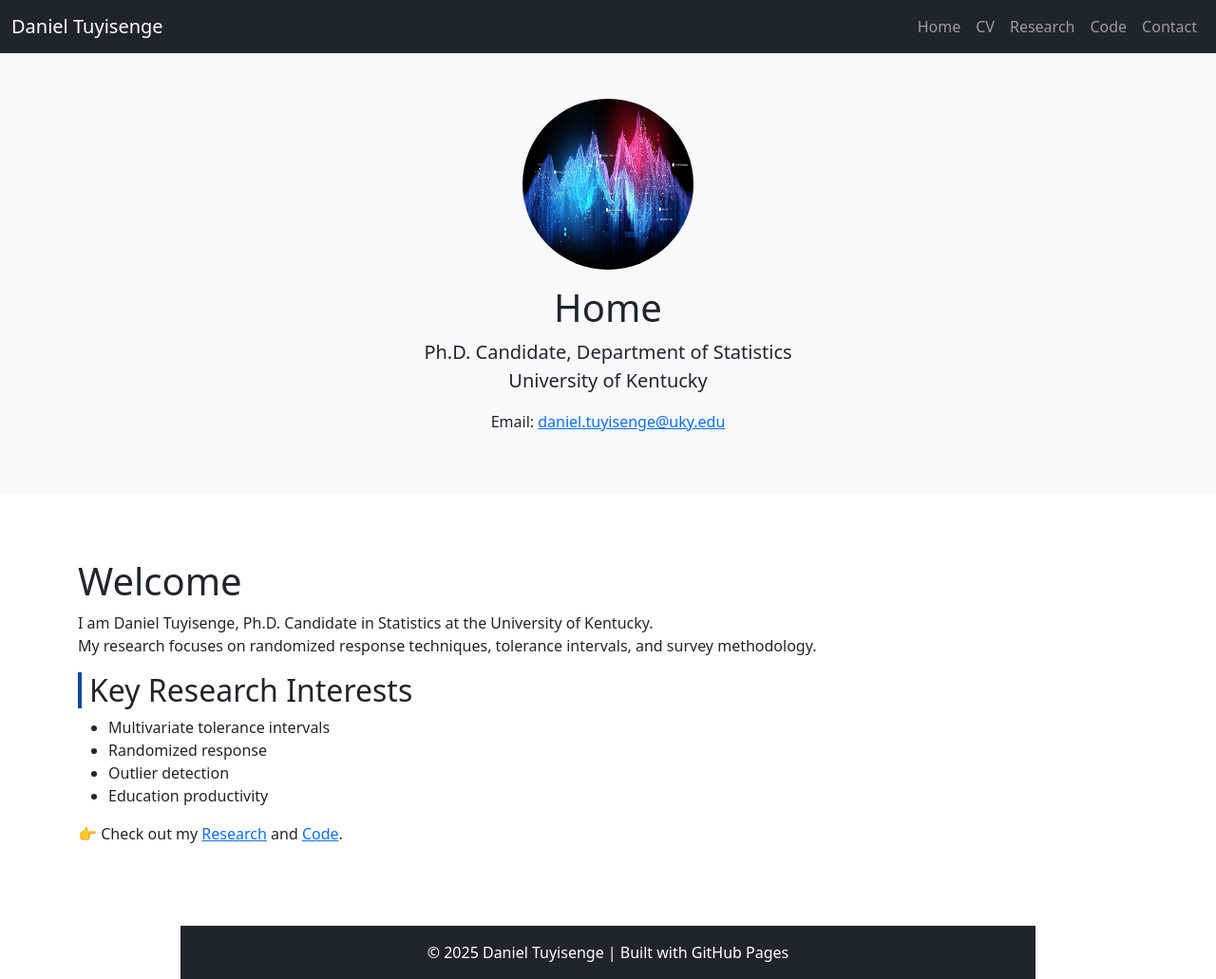
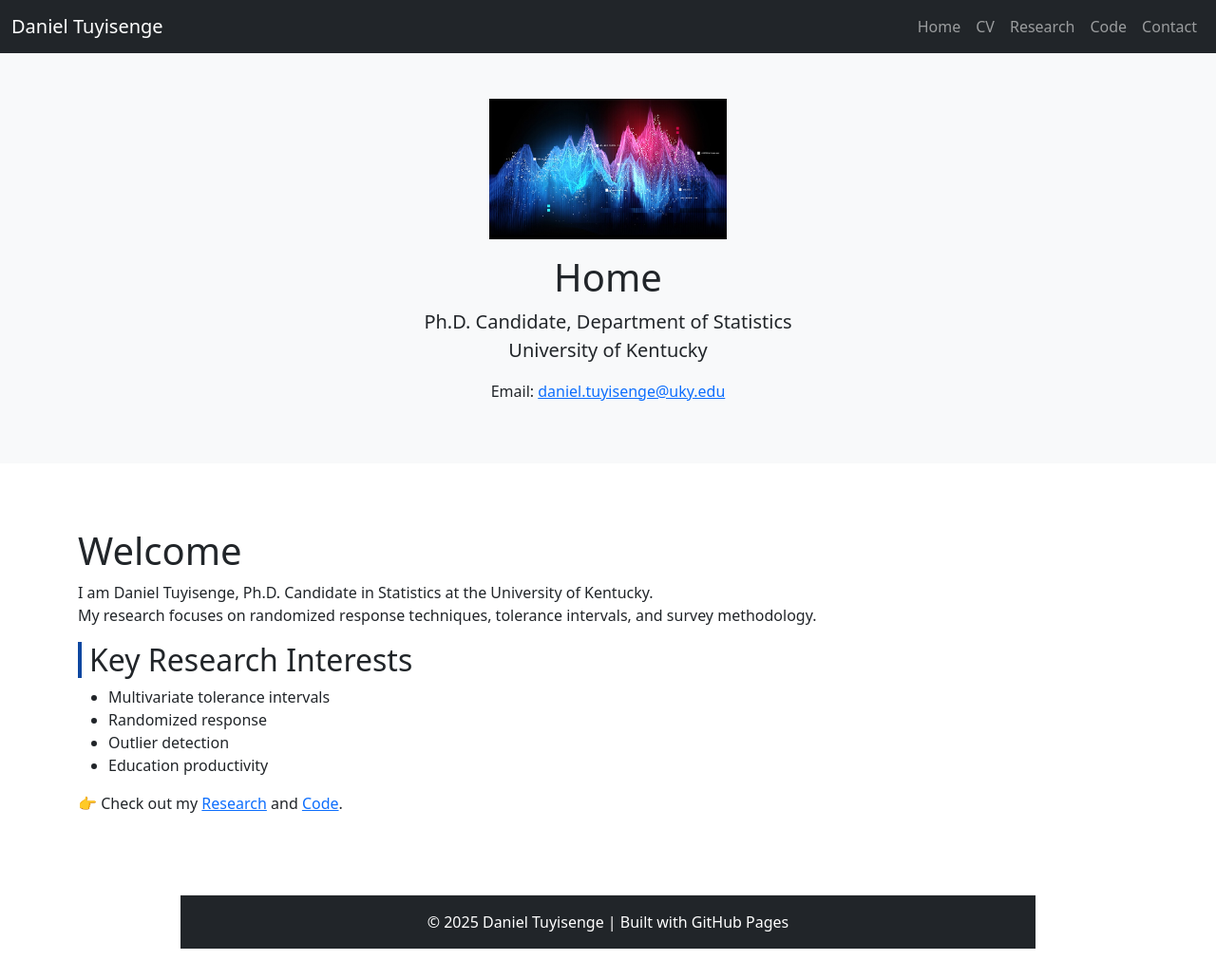
Before and after one commit to danieltuyisenge/danieltuyisenge.github.io, a Jekyll site: the page built from index.md, in a window 1280 px wide. Shown: the whole page at 95% size. Built offline with Jekyll 4.4.1, drawn with Linux system fonts in a browser that asks for light colours; after the commit the page ends 999 px from its top, so only the background shows below that.

Commit message:
Update default.html

```diff
--- a/_layouts/default.html
+++ b/_layouts/default.html
@@ -29,7 +29,7 @@
 
 <!-- HERO SECTION -->
 <header class="bg-light text-center p-5">
-  <img src="/images/profile.jpg" alt="Daniel Tuyisenge" class="rounded-circle" width="180" height="180">
+  <img src="/images/profile.jpg" alt="My Profile Picture" width="250">
   <h1 class="mt-3">{{ page.title | default: "Daniel Tuyisenge" }}</h1>
   <p class="lead">Ph.D. Candidate, Department of Statistics <br> University of Kentucky</p>
   <p>Email: <a href="mailto:daniel.tuyisenge@uky.edu">daniel.tuyisenge@uky.edu</a></p>
```
